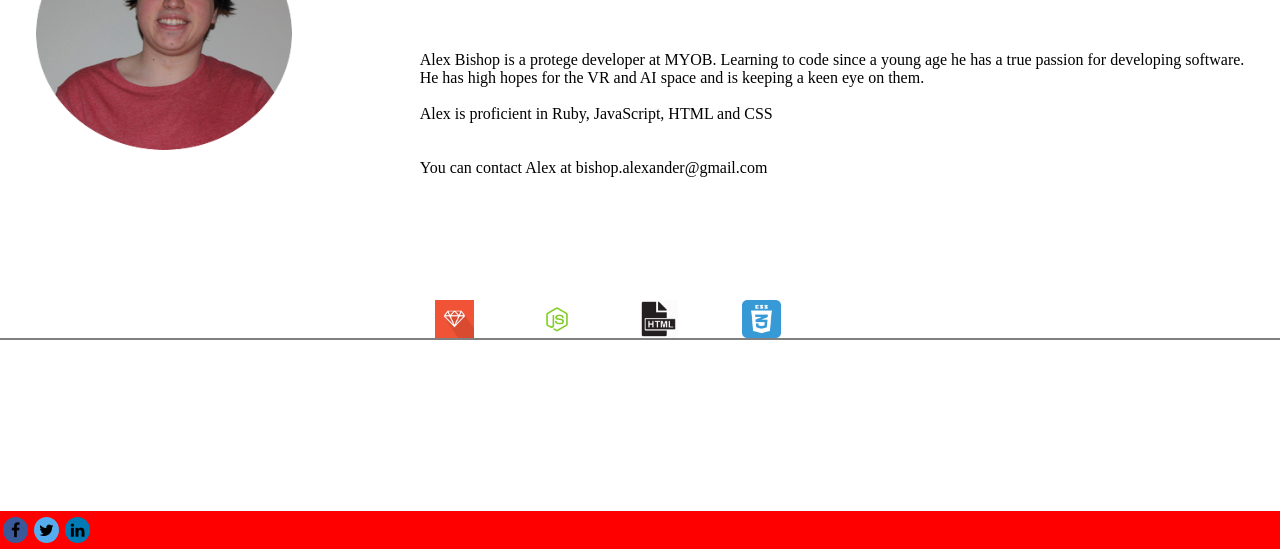
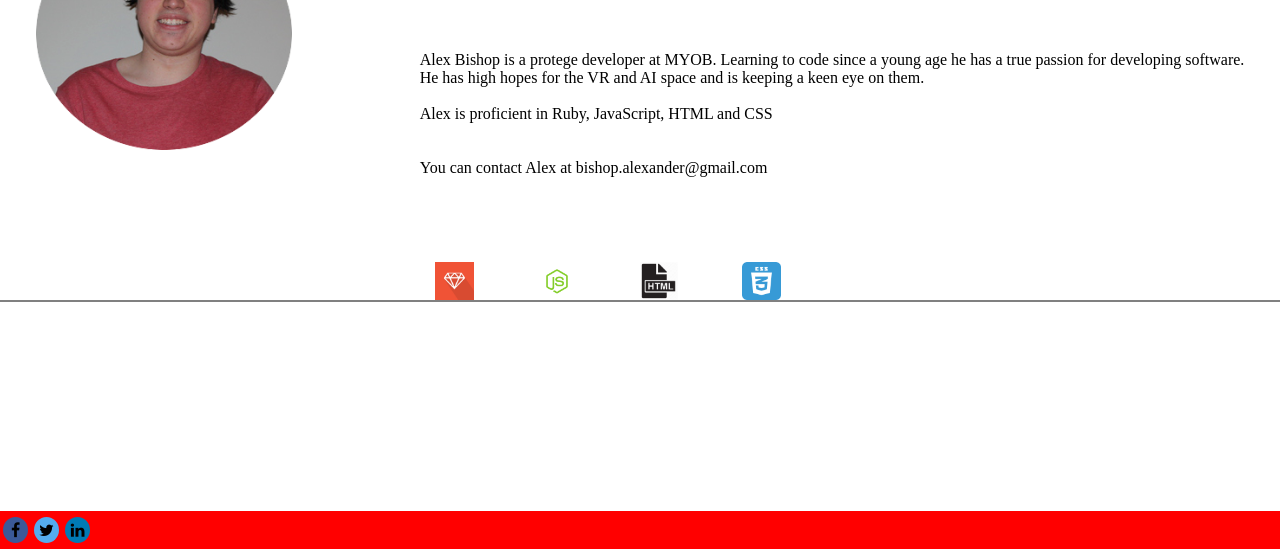
Before and after one commit to alexanderb444/alexanderb444.github.io, a plain HTML site: page index.html in a window 1280 px wide. Shown: the part 251-800 px from the top of the page. Drawn offline with Linux system fonts and the light colour scheme.

Commit message:
Update style.css

```diff
--- a/style.css
+++ b/style.css
@@ -65,7 +65,7 @@ h1 {
   }
 
   .profs > img {
-      padding-top: 4%;
+      padding-top: 1%;
       padding-right: 5%;
       width: 3%;
       height: 3%
```
